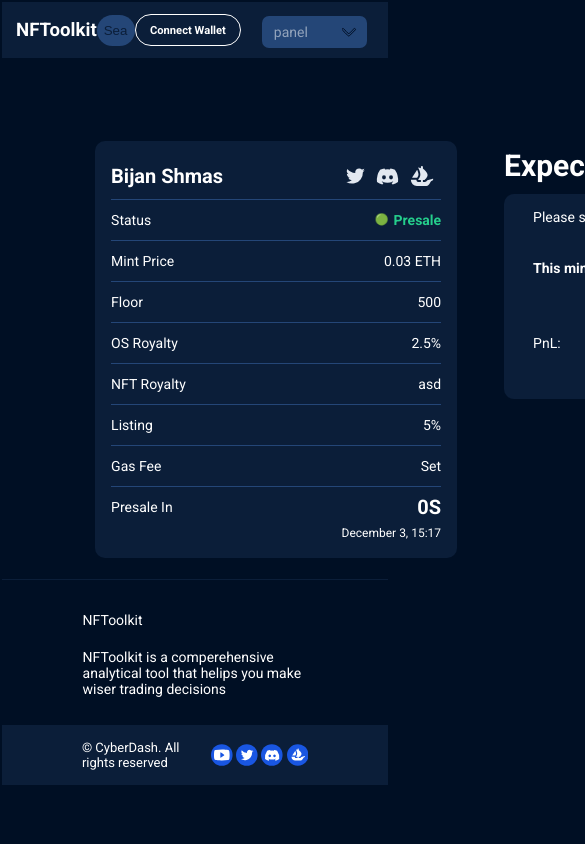
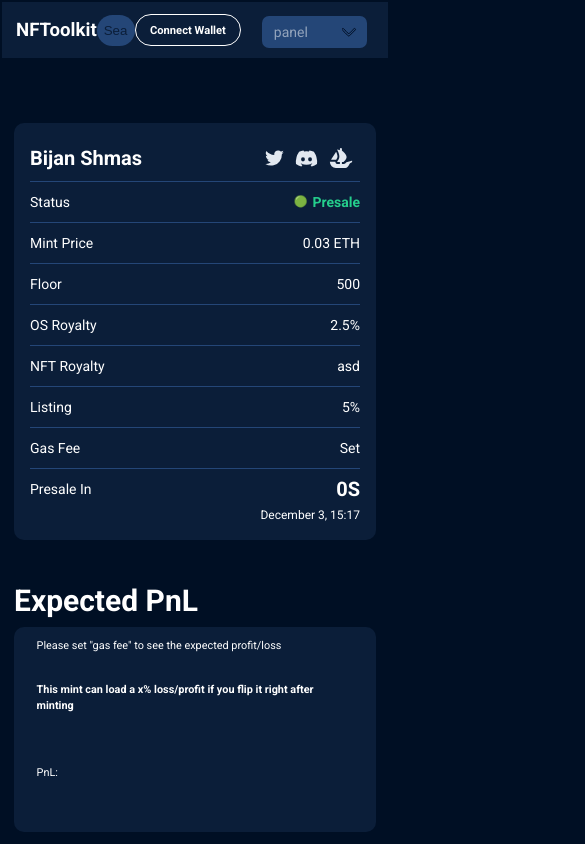
Before and after one commit to FortuneWebWorks/Cyber-React-Sass, a React (Create React App) app: page /panel in a window 390 px wide. Shown: the top 844 px of the page, 585 px wide, since content can reach past the window. Built offline with nearby package versions, Linux system fonts and the light colour scheme.

Commit message:
:zap: apiens and panel responsive styles added

```diff
--- a/src/styles/apiensBox.scss
+++ b/src/styles/apiensBox.scss
@@ -32,4 +32,20 @@
       color: #d1d1d1;
     }
   }
+
+  @media (max-width: 1300px) {
+    .apiens__rect {
+      .value {
+        font: normal normal bold 2.888rem/30px Roboto;
+      }
+
+      .title {
+        font: normal normal normal 1.555rem/16px Roboto;
+      }
+    }
+  }
+
+  @media (max-width: 650px) {
+    grid-template-columns: repeat(2, 1fr);
+  }
 }
--- a/src/styles/apiensOfficials.scss
+++ b/src/styles/apiensOfficials.scss
@@ -23,4 +23,17 @@
       cursor: pointer;
     }
   }
+
+  @media (max-width: 1300px) {
+    .apiens__title {
+      margin: 2.666rem 0;
+      font: normal normal bold 4.444rem/47px Roboto;
+    }
+
+    .apiens__switch {
+      gap: 9.111rem;
+      margin-top: 8.111rem;
+      font: normal normal bold 1.888rem/20px Roboto;
+    }
+  }
 }
--- a/src/styles/expectedPnl.scss
+++ b/src/styles/expectedPnl.scss
@@ -49,4 +49,45 @@
       margin-bottom: 24px;
     }
   }
+
+  @media (max-width: 1350px) {
+    gap: 5.222rem;
+    margin-top: 9.222rem;
+    padding: 0 10.333rem;
+
+    .exp__reports {
+      gap: 1.222rem;
+      margin-top: 1rem;
+    }
+
+    .exp__reports_title {
+      font: normal normal bold 3.333rempx/35px Roboto;
+    }
+
+    .exp__reports_card {
+      width: 100%;
+      gap: 3.888rem;
+      border-radius: 10px;
+      padding: 1.666rem 3.222rem;
+
+      span {
+        font: normal normal normal 1.555rem/16px Roboto;
+      }
+
+      span:nth-child(2) {
+        font: normal normal bold 1.555rem/16px Roboto;
+        margin-bottom: 24px;
+      }
+    }
+  }
+
+  @media (max-width: 800px) {
+    flex-direction: column;
+    justify-content: center;
+    align-items: center;
+
+    .exp__reports {
+      width: 362px;
+    }
+  }
 }
```
